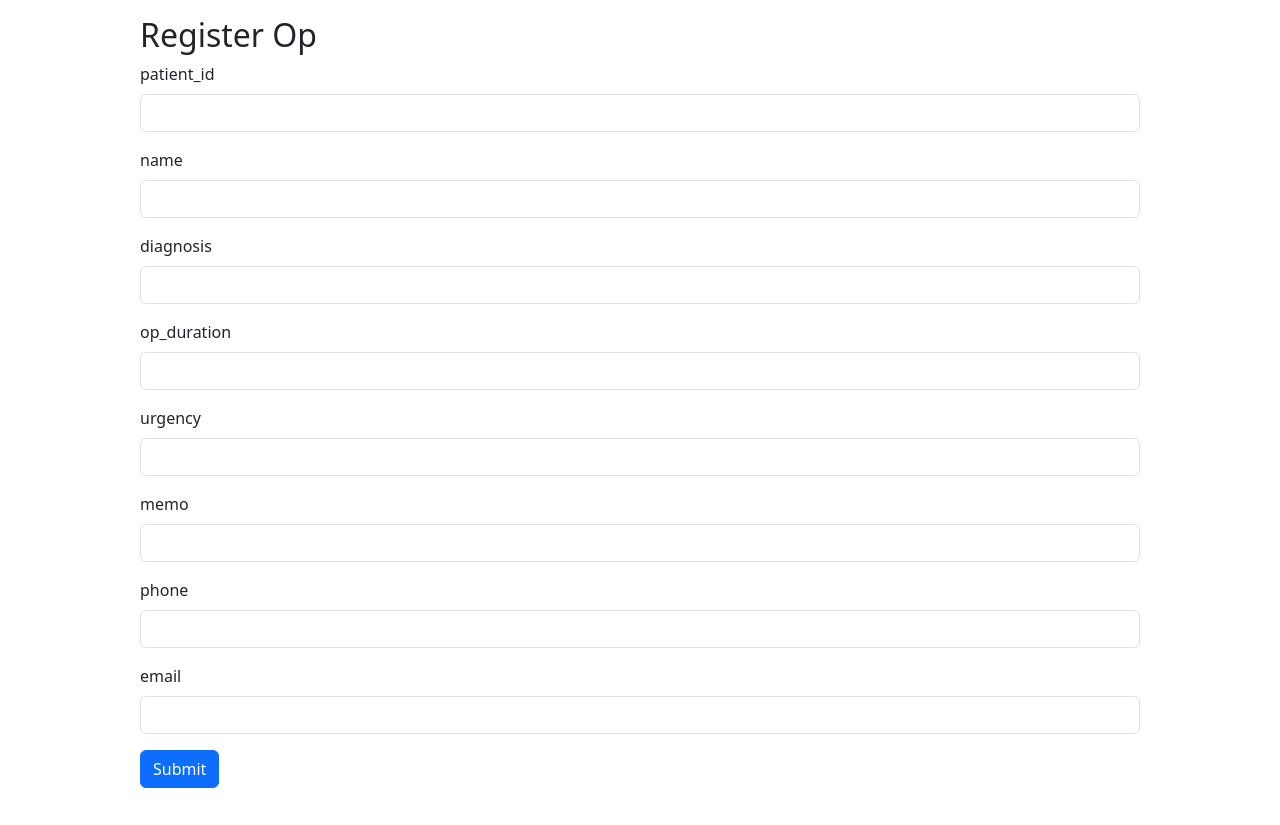
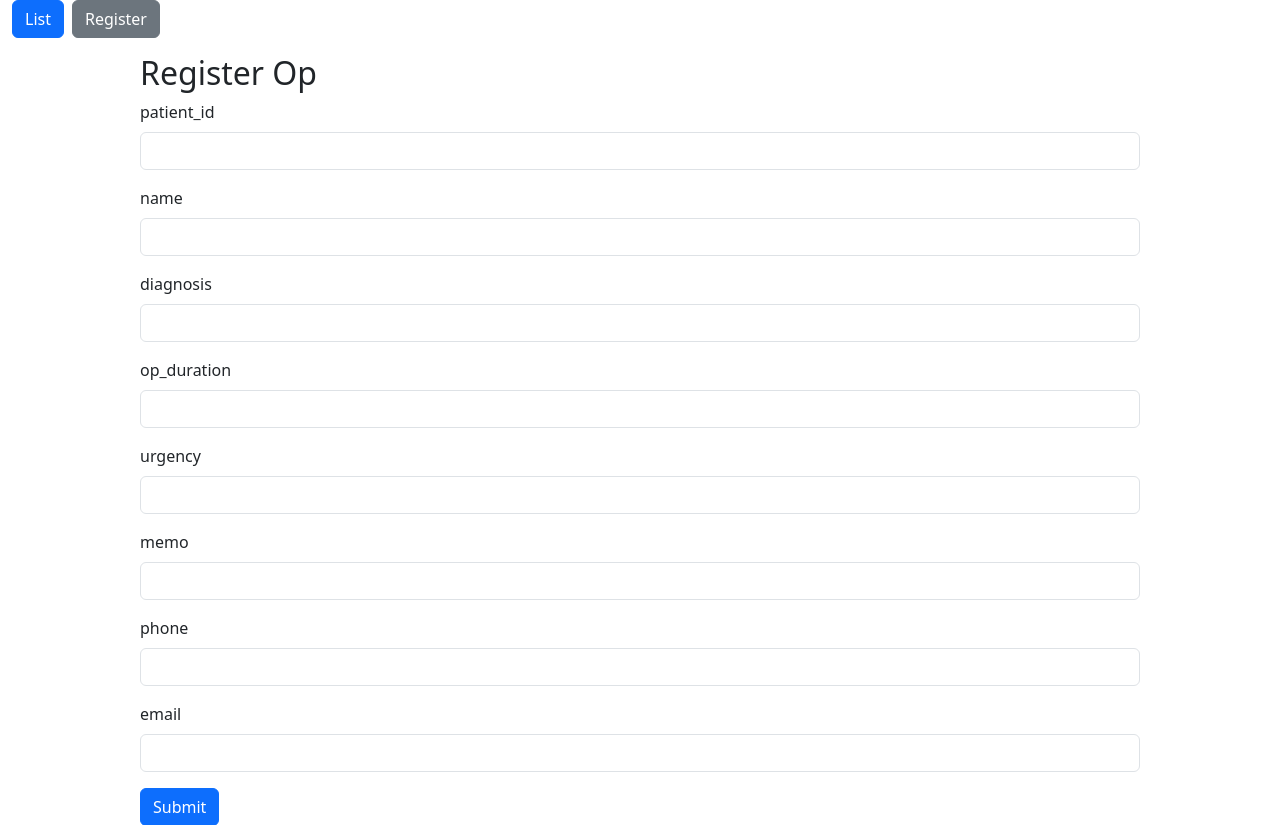
Before and after one commit to chang-hs/op_schedule, a Flask app: page /register in a window 1280 px wide. Shown: the top 825 px of the page. Before the commit the page ends 788 px from the top, so only its background shows below. Run offline with Flask 3, Linux system fonts and the light colour scheme; some libraries are stand-ins or nearby versions.

Commit message:
Add navbar

```diff
--- a/templates/base.html
+++ b/templates/base.html
@@ -8,6 +8,14 @@
     <link href="https://cdn.jsdelivr.net/npm/bootstrap@5.3.0/dist/css/bootstrap.min.css" rel="stylesheet">
   </head>
   <body>
+    <nav class=""navbar navbar-expand-lg navbar-light bg-light">
+      <div class="container-fluid">
+        <div class="d-flex">
+          <a href="{{ url_for('list_ops') }}" class="btn btn-primary me-2">List</a>
+          <a href="{{ url_for('register') }}" class="btn btn-secondary me-2" >Register</a>
+        </div>
+      </div>
+    </nav>
     <h1>{% block mytitle %}{% endblock %}</h1>
     <p>{% block content %}{% endblock %}</p>
     <script src="https://cdn.jsdelivr.net/npm/bootstrap@5.3.0/dist/js/bootstrap.bundle.min.js"></script>
```
